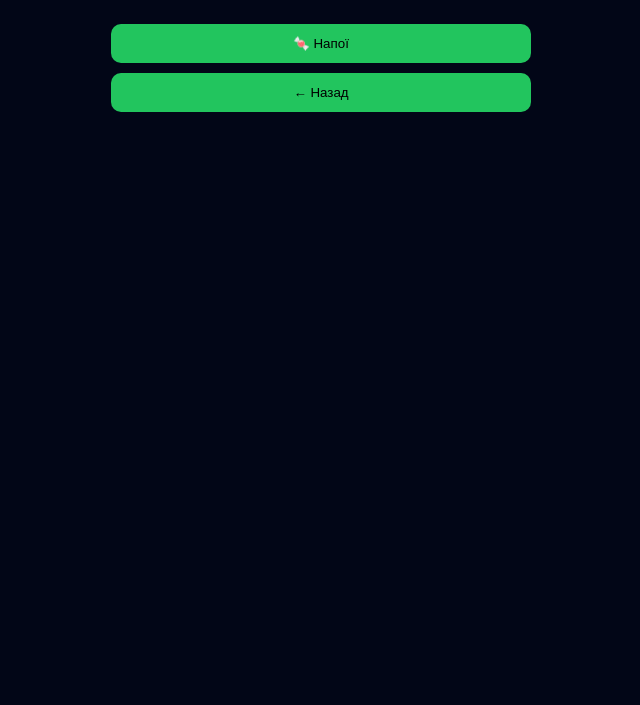
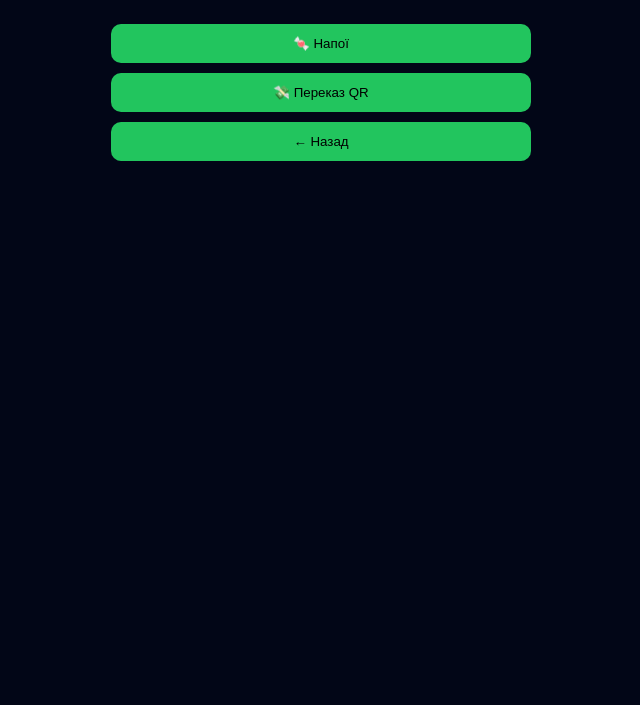
Before and after one commit to danilodaskevic87-spec/banklisova, a plain HTML site: page services.html in a window 1280 px wide. Shown: the part 95-800 px from the top of the page, without its empty margins (319-959 px from the left). Drawn offline with nearby package versions, Linux system fonts and the light colour scheme.

Commit message:
Update services.html

```diff
--- a/services.html
+++ b/services.html
@@ -15,6 +15,7 @@ button{width:100%;padding:12px;margin-top:10px;border-radius:10px;border:none;ba
 <div class="box">
 <h2>🛎 Послуги</h2>
 <button onclick="location.href='food.html'">🍬 Напої</button>
+<button onclick="location.href='qr.html'">💸 Переказ QR</button>
 <button onclick="location.href='index.html'">← Назад</button>
 </div>
 </body>
```
